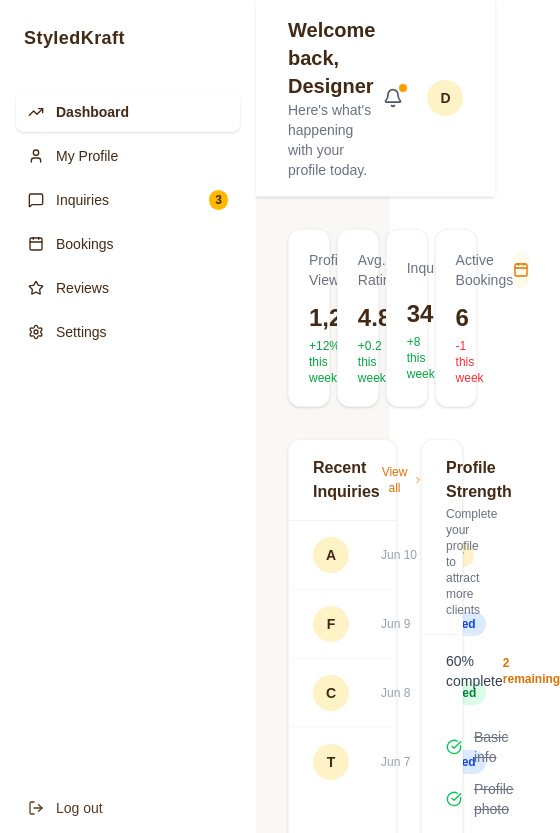
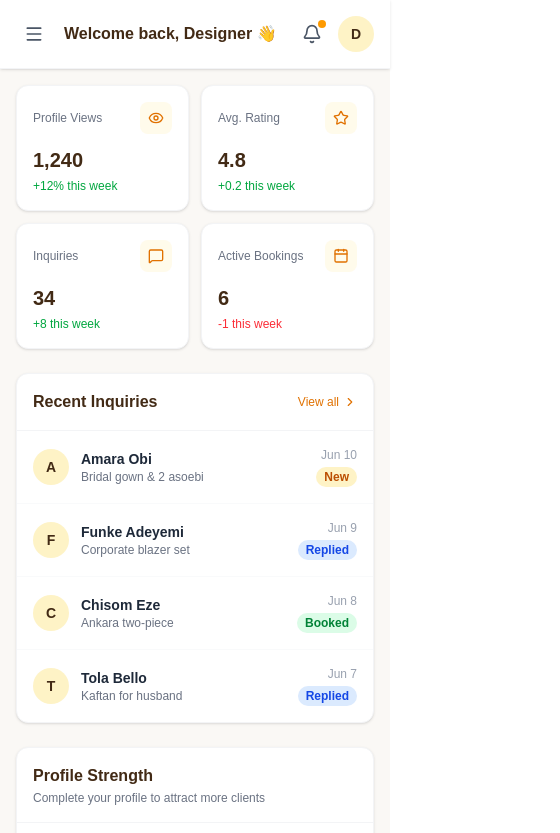
Before and after one commit to Favics-T/profileet, a Next.js app: page /dashboard in a window 390 px wide. Shown: the top 833 px of the page, 560 px wide, since content can reach past the window. Built offline with nearby package versions, Linux system fonts and the light colour scheme.

Commit message:
added responsiveness

```diff
--- a/app/(auth)/login/page.tsx
+++ b/app/(auth)/login/page.tsx
@@ -37,14 +37,14 @@
   return (
     <main className="min-h-screen bg-[#faf8f5] flex flex-col">
       {/* Nav */}
-      <header className="px-10 py-5 flex items-center gap-2">
+      <header className="px-5 sm:px-10 py-5 flex items-center gap-2">
         <Scissors className="w-5 h-5 text-amber-600" />
         <span className="font-bold text-xl text-[#422a15]">StyledKraft</span>
       </header>
 
       {/* Card */}
       <section className="flex-1 flex items-center justify-center px-4">
-        <div className="bg-white rounded-2xl shadow-sm border border-gray-100 w-full max-w-md p-8">
+        <div className="bg-white rounded-2xl shadow-sm border border-gray-100 w-full max-w-md p-6 sm:p-8">
           <h1 className="text-2xl font-bold text-[#422a15] mb-1">Welcome back</h1>
           <p className="text-sm text-gray-500 mb-6">Sign in to your designer studio</p>
 
--- a/app/(dashboard)/dashboard/page.tsx
+++ b/app/(dashboard)/dashboard/page.tsx
@@ -1,23 +1,11 @@
 'use client'
 
+import { useState } from 'react'
 import { useAuth } from '@/context/AuthContext'
 import {
-  Eye,
-  Star,
-  MessageSquare,
-  Calendar,
-  LogOut,
-  Bell,
-  Settings,
-  PlusCircle,
-  Edit3,
-  MapPin,
-  CheckCircle,
-  Clock,
-  TrendingUp,
-  Scissors,
-  ChevronRight,
-  User,
+  Eye, Star, MessageSquare, Calendar, LogOut, Bell,
+  Settings, PlusCircle, Edit3, MapPin, CheckCircle,
+  Clock, TrendingUp, Scissors, ChevronRight, User, Menu, X,
 } from 'lucide-react'
 
 const stats = [
@@ -52,37 +40,61 @@
   Booked: 'bg-green-100 text-green-700',
 }
 
+const navItems = [
+  { icon: TrendingUp, label: 'Dashboard', active: true },
+  { icon: User, label: 'My Profile' },
+  { icon: MessageSquare, label: 'Inquiries', badge: 3 },
+  { icon: Calendar, label: 'Bookings' },
+  { icon: Star, label: 'Reviews' },
+  { icon: Settings, label: 'Settings' },
+]
+
 export default function DashboardPage() {
   const { user, logout } = useAuth()
+  const [sidebarOpen, setSidebarOpen] = useState(false)
 
   const firstName = user?.email.split('@')[0] ?? 'Designer'
 
   return (
     <div className="min-h-screen bg-[#faf8f5] flex">
+
+      {/* Mobile overlay */}
+      {sidebarOpen && (
+        <div
+          className="fixed inset-0 z-30 bg-black/40 lg:hidden"
+          onClick={() => setSidebarOpen(false)}
+        />
+      )}
+
       {/* Sidebar */}
-      <aside className="w-64 bg-white text-[#422a15] flex flex-col min-h-screen fixed top-0 left-0">
-        <div className="p-6 ">
+      <aside
+        className={`fixed top-0 left-0 z-40 h-screen w-64 bg-white flex flex-col
+          transform transition-transform duration-300 ease-in-out
+          ${sidebarOpen ? 'translate-x-0' : '-translate-x-full'}
+          lg:translate-x-0`}
+      >
+        <div className="p-6 flex items-center justify-between border-b border-gray-100">
           <div className="flex items-center gap-2">
-                      <span className="font-bold text-lg tracking-wide">StyledKraft</span>
+            <Scissors className="w-5 h-5 text-amber-600" />
+            <span className="font-bold text-lg tracking-wide text-[#422a15]">StyledKraft</span>
           </div>
-
+          <button
+            onClick={() => setSidebarOpen(false)}
+            className="lg:hidden p-1 rounded-lg hover:bg-gray-100 text-gray-500"
+          >
+            <X className="w-5 h-5" />
+          </button>
         </div>
 
-        <nav className="flex-1 p-4 space-y-1">
-          {[
-            { icon: TrendingUp, label: 'Dashboard', active: true },
-            { icon: User, label: 'My Profile' },
-            { icon: MessageSquare, label: 'Inquiries', badge: 3 },
-            { icon: Calendar, label: 'Bookings' },
-            { icon: Star, label: 'Reviews' },
-            { icon: Settings, label: 'Settings' },
-          ].map(({ icon: Icon, label, active, badge }) => (
+        <nav className="flex-1 p-4 space-y-1 overflow-y-auto">
+          {navItems.map(({ icon: Icon, label, active, badge }) => (
             <button
               key={label}
+              onClick={() => setSidebarOpen(false)}
               className={`w-full flex items-center gap-3 px-3 py-2.5 rounded-lg text-sm transition-colors ${
                 active
-                  ? 'bg-[# shadow text-[#422a15] font-semibold'
-                  : 'text-[#422a15] hover:bg-[#5a3a20 hover:shadow cursor-pointer'
+                  ? 'bg-amber-500 text-white font-semibold'
+                  : 'text-[#422a15] hover:bg-amber-50'
               }`}
             >
               <Icon className="w-4 h-4 flex-shrink-0" />
@@ -96,10 +108,10 @@
           ))}
         </nav>
 
-        <div className="p-4 ">
+        <div className="p-4 border-t border-gray-100">
           <button
             onClick={logout}
-            className="w-full flex items-center gap-3 px-3 py-2.5 rounded-lg text-sm text-[#5a3a20] hover:bg-[#5a3a20] hover:text-white transition-colors"
+            className="w-full flex items-center gap-3 px-3 py-2.5 rounded-lg text-sm text-[#422a15] hover:bg-red-50 hover:text-red-600 transition-colors"
           >
             <LogOut className="w-4 h-4" />
             <span>Log out</span>
@@ -108,16 +120,27 @@
       </aside>
 
       {/* Main content */}
-      <main className="flex-1 ml-64">
+      <main className="flex-1 lg:ml-64 min-w-0">
+
         {/* Top bar */}
-        <header className="bg-white border-b border-gray-100 shadow px-8 py-4 flex items-center justify-between sticky top-0 z-10">
-          <div>
-            <h1 className="text-xl font-bold text-[#422a15]">
-              Welcome back, {firstName}
-            </h1>
-            <p className="text-sm text-gray-500">Here's what's happening with your profile today.</p>
+        <header className="bg-white border-b border-gray-100 shadow-sm px-4 sm:px-8 py-4 flex items-center justify-between sticky top-0 z-10">
+          <div className="flex items-center gap-3 min-w-0">
+            <button
+              onClick={() => setSidebarOpen(true)}
+              className="lg:hidden p-2 rounded-lg hover:bg-gray-100 text-gray-600 flex-shrink-0"
+            >
+              <Menu className="w-5 h-5" />
+            </button>
+            <div className="min-w-0">
+              <h1 className="text-base sm:text-xl font-bold text-[#422a15] truncate">
+                Welcome back, {firstName} 👋
+              </h1>
+              <p className="text-xs sm:text-sm text-gray-500 hidden sm:block">
+                Here&apos;s what&apos;s happening with your profile today.
+              </p>
+            </div>
           </div>
-          <div className="flex items-center gap-4">
+          <div className="flex items-center gap-2 sm:gap-4 flex-shrink-0">
             <button className="relative p-2 rounded-full hover:bg-gray-100 transition-colors">
               <Bell className="w-5 h-5 text-gray-600" />
               <span className="absolute top-1 right-1 w-2 h-2 bg-amber-500 rounded-full" />
@@ -128,21 +151,19 @@
           </div>
         </header>
 
-        <div className="p-8 space-y-8">
-          {/* Availability banner */}
-
+        <div className="p-4 sm:p-6 lg:p-8 space-y-6 lg:space-y-8">
 
           {/* Stats */}
-          <div className="grid grid-cols-4 gap-5">
+          <div className="grid grid-cols-2 lg:grid-cols-4 gap-3 sm:gap-5">
             {stats.map(({ label, value, icon: Icon, change, up }) => (
-              <div key={label} className="bg-white rounded-xl border border-gray-100 p-5 shadow-sm">
+              <div key={label} className="bg-white rounded-xl border border-gray-100 p-4 sm:p-5 shadow-sm">
                 <div className="flex items-center justify-between mb-3">
-                  <span className="text-sm text-gray-500">{label}</span>
-                  <div className="w-9 h-9 bg-amber-50 rounded-lg flex items-center justify-center">
+                  <span className="text-xs sm:text-sm text-gray-500 leading-tight">{label}</span>
+                  <div className="w-8 h-8 sm:w-9 sm:h-9 bg-amber-50 rounded-lg flex items-center justify-center flex-shrink-0">
                     <Icon className="w-4 h-4 text-amber-600" />
                   </div>
                 </div>
-                <p className="text-2xl font-bold text-[#422a15]">{value}</p>
+                <p className="text-xl sm:text-2xl font-bold text-[#422a15]">{value}</p>
                 <p className={`text-xs mt-1 font-medium ${up ? 'text-green-600' : 'text-red-500'}`}>
                   {change} this week
                 </p>
@@ -150,10 +171,12 @@
             ))}
           </div>
 
-          <div className="grid grid-cols-3 gap-6">
+          {/* Inquiries + Profile strength */}
+          <div className="grid grid-cols-1 lg:grid-cols-3 gap-6">
+
             {/* Recent inquiries */}
-            <div className="col-span-2 bg-white rounded-xl border border-gray-100 shadow-sm">
-              <div className="flex items-center justify-between px-6 py-4 border-b border-gray-100">
+            <div className="lg:col-span-2 bg-white rounded-xl border border-gray-100 shadow-sm">
+              <div className="flex items-center justify-between px-4 sm:px-6 py-4 border-b border-gray-100">
                 <h2 className="font-semibold text-[#422a15]">Recent Inquiries</h2>
                 <button className="text-xs text-amber-600 font-medium flex items-center gap-1 hover:text-amber-700">
                   View all <ChevronRight className="w-3.5 h-3.5" />
@@ -161,7 +184,7 @@
               </div>
               <div className="divide-y divide-gray-50">
                 {recentInquiries.map(({ client, service, date, status }) => (
-                  <div key={client} className="flex items-center gap-4 px-6 py-4">
+                  <div key={client} className="flex items-center gap-3 sm:gap-4 px-4 sm:px-6 py-4">
                     <div className="w-9 h-9 rounded-full bg-amber-100 flex items-center justify-center text-[#422a15] font-bold text-sm flex-shrink-0">
                       {client[0]}
                     </div>
@@ -169,9 +192,9 @@
                       <p className="text-sm font-semibold text-gray-800 truncate">{client}</p>
                       <p className="text-xs text-gray-500 truncate">{service}</p>
                     </div>
-                    <div className="flex items-center gap-3 flex-shrink-0">
+                    <div className="flex flex-col sm:flex-row items-end sm:items-center gap-1 sm:gap-3 flex-shrink-0">
                       <span className="text-xs text-gray-400">{date}</span>
-                      <span className={`text-xs font-semibold px-2.5 py-1 rounded-full ${statusColors[status]}`}>
+                      <span className={`text-xs font-semibold px-2 py-0.5 rounded-full ${statusColors[status]}`}>
                         {status}
                       </span>
                     </div>
@@ -180,13 +203,13 @@
               </div>
             </div>
 
-            {/* Profile completion */}
+            {/* Profile strength */}
             <div className="bg-white rounded-xl border border-gray-100 shadow-sm">
-              <div className="px-6 py-4 border-b border-gray-100">
+              <div className="px-4 sm:px-6 py-4 border-b border-gray-100">
                 <h2 className="font-semibold text-[#422a15]">Profile Strength</h2>
                 <p className="text-xs text-gray-500 mt-0.5">Complete your profile to attract more clients</p>
               </div>
-              <div className="px-6 py-4">
+              <div className="px-4 sm:px-6 py-4">
                 <div className="flex items-center justify-between mb-2">
                   <span className="text-sm font-medium text-gray-700">{completionPct}% complete</span>
                   <span className="text-xs text-amber-600 font-semibold">
@@ -220,7 +243,7 @@
           {/* Quick actions */}
           <div>
             <h2 className="font-semibold text-[#422a15] mb-4">Quick Actions</h2>
-            <div className="grid grid-cols-4 gap-4">
+            <div className="grid grid-cols-2 lg:grid-cols-4 gap-3 sm:gap-4">
               {[
                 { icon: PlusCircle, label: 'Add Portfolio Piece', desc: 'Upload new work' },
                 { icon: Edit3, label: 'Edit Profile', desc: 'Update your info' },
@@ -229,17 +252,18 @@
               ].map(({ icon: Icon, label, desc }) => (
                 <button
                   key={label}
-                  className="bg-white border border-gray-100 rounded-xl p-5 text-left hover:border-amber-300 hover:shadow-md transition-all group"
+                  className="bg-white border border-gray-100 rounded-xl p-4 sm:p-5 text-left hover:border-amber-300 hover:shadow-md transition-all group"
                 >
-                  <div className="w-10 h-10 bg-amber-50 rounded-lg flex items-center justify-center mb-3 group-hover:bg-amber-100 transition-colors">
-                    <Icon className="w-5 h-5 text-amber-600" />
+                  <div className="w-9 h-9 sm:w-10 sm:h-10 bg-amber-50 rounded-lg flex items-center justify-center mb-3 group-hover:bg-amber-100 transition-colors">
+                    <Icon className="w-4 h-4 sm:w-5 sm:h-5 text-amber-600" />
                   </div>
-                  <p className="text-sm font-semibold text-[#422a15]">{label}</p>
-                  <p className="text-xs text-gray-500 mt-0.5">{desc}</p>
+                  <p className="text-xs sm:text-sm font-semibold text-[#422a15]">{label}</p>
+                  <p className="text-xs text-gray-500 mt-0.5 hidden sm:block">{desc}</p>
                 </button>
               ))}
             </div>
           </div>
+
         </div>
       </main>
     </div>
```
